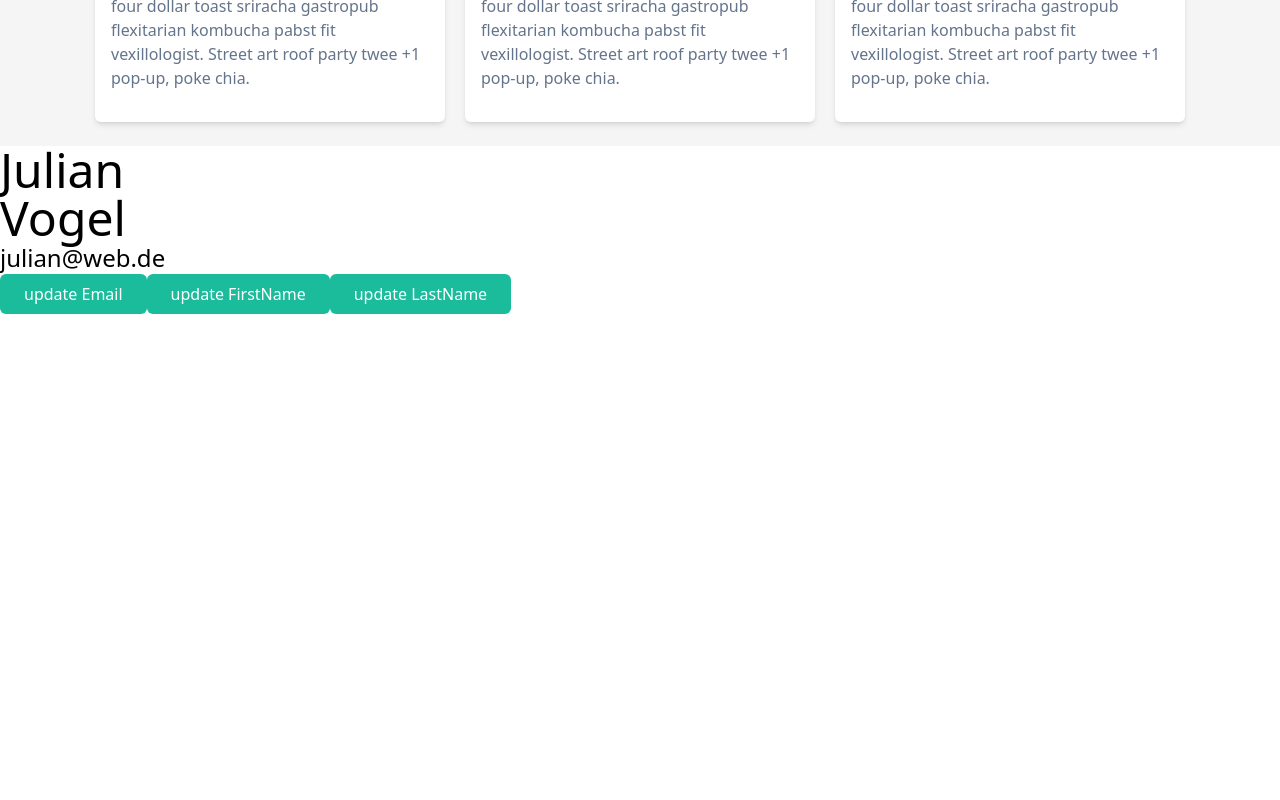
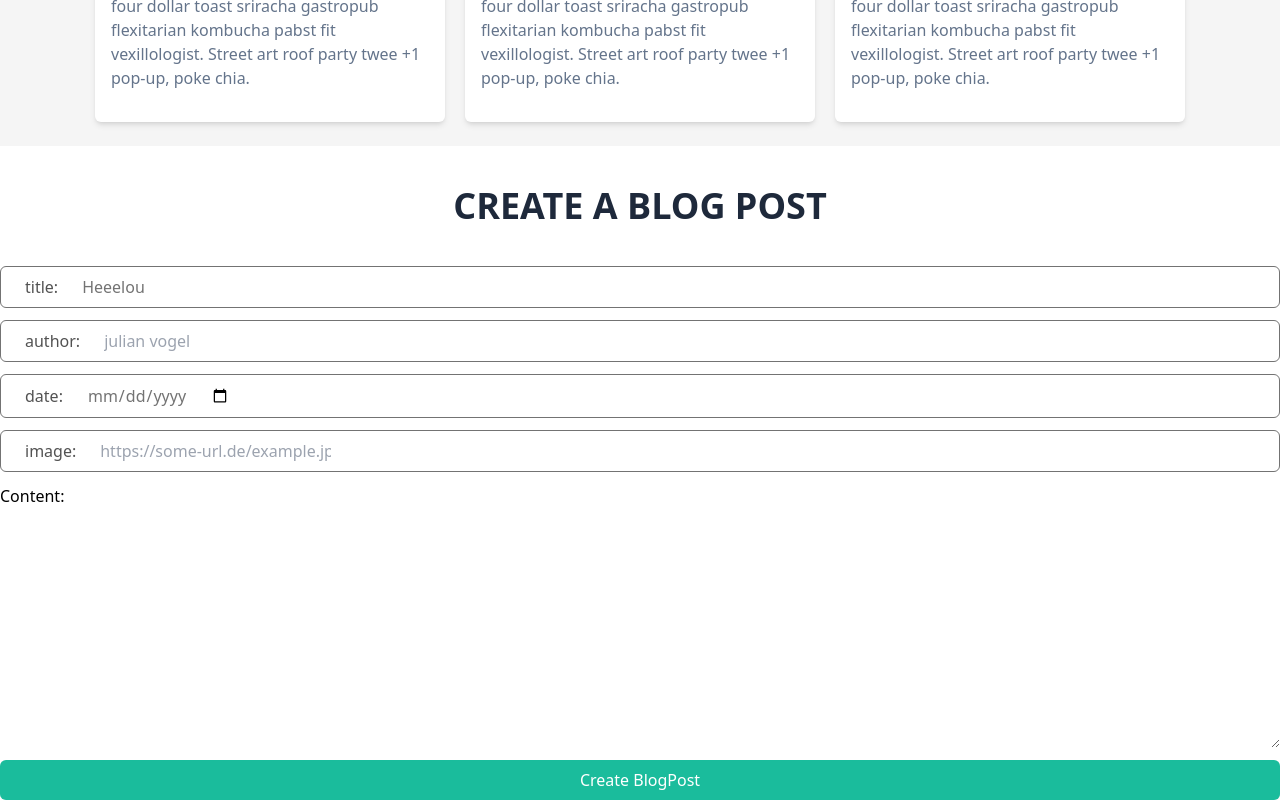
Before and after one commit to devhausleipzigacademy/camp10-tailwind, a React (Vite) app: page / in a window 1280 px wide. Shown: the part 729-1529 px from the top of the page. Before the commit the page ends 1043 px from the top, so only its background shows below. Built offline with nearby package versions, Linux system fonts and the light colour scheme; data requests are answered from the project's data file.

Commit message:
two way data binding

```diff
--- a/src/App.tsx
+++ b/src/App.tsx
@@ -3,6 +3,7 @@ import BlogCard from "./components/card/BlogCard";
 import Navbar from "./components/navbar/Navbar";
 import Counter from "./components/Counter";
 import UpdateUser from "./components/UpdateUser";
+import Input from "./components/form/Input";
 
 export type BlogPost = {
   id: number;
@@ -13,8 +14,17 @@ export type BlogPost = {
   content: string;
 };
 
+const initalState = {
+  title: "Heeelou",
+  content: "",
+  image: "",
+  date: "",
+  author: "",
+};
+
 function App() {
   const [blogPosts, setBlogPosts] = useState<BlogPost[]>([]);
+  const [formState, setFormState] = useState(initalState);
 
   useEffect(() => {
     fetch("http://localhost:3000/posts")
@@ -28,6 +38,10 @@ function App() {
         console.log(err);
       });
   }, []);
+
+  function onSubmitHandler() {
+    console.log("all my input field values");
+  }
 
   return (
     <>
@@ -55,7 +69,50 @@ function App() {
             />
           ))}
         </div>
-        <UpdateUser />
+        <div>
+          <h2 className="heading-font">Create a Blog Post</h2>
+          <form className="flex flex-col gap-3">
+            <Input
+              label="title"
+              id="title"
+              placeholder="some title here"
+              type="text"
+              value={formState.title}
+              onChange={(e) =>
+                setFormState({ ...formState, title: e.target.value })
+              }
+            />
+            <Input
+              label="author"
+              id="author"
+              placeholder="julian vogel"
+              type="string"
+              onChange={(e) =>
+                setFormState((prev) => ({
+                  ...prev,
+                  author: e.target.value,
+                }))
+              }
+            />
+            <Input label="date" id="date" type="date" />
+            <Input
+              label="image"
+              id="image"
+              placeholder="https://some-url.de/example.jpg"
+              type="string"
+            />
+            <label htmlFor="content" className="flex flex-col">
+              <span>Content: </span>
+              <textarea id="content" cols={5} rows={10}></textarea>
+            </label>
+            <button
+              type="submit"
+              className="text-white bg-primary px-6 py-2 text-center shadow-sm rounded-md"
+            >
+              Create BlogPost
+            </button>
+          </form>
+        </div>
       </main>
     </>
   );
--- a/src/components/UpdateUser.tsx
+++ b/src/components/UpdateUser.tsx
@@ -29,6 +29,8 @@ function UpdateUser() {
 
   function onUpdateLastName() {}
 
+  console.log("hai");
+
   return (
     <div>
       <h1 className="text-5xl">{user.firstName}</h1>
--- /dev/null
+++ b/src/components/form/Input.tsx
@@ -0,0 +1,27 @@
+import React from "react";
+
+type Input = React.InputHTMLAttributes<HTMLInputElement>;
+
+interface Props extends Input {
+  label: string;
+  id: string;
+}
+
+function Input({ label, id, ...props }: Props) {
+  return (
+    <label
+      htmlFor={id}
+      className="border-neutral-500 border-[1px] rounded-md py-2 px-6"
+    >
+      <span className="mr-6 text-neutral-600">{label}:</span>
+      <input
+        id={id}
+        name={id}
+        {...props}
+        className="ring-0 focus:ring-0 shadow-none focus:shadow-none focus:outline-none border-none focus:border-none text-neutral-500"
+      />
+    </label>
+  );
+}
+
+export default Input;
```
